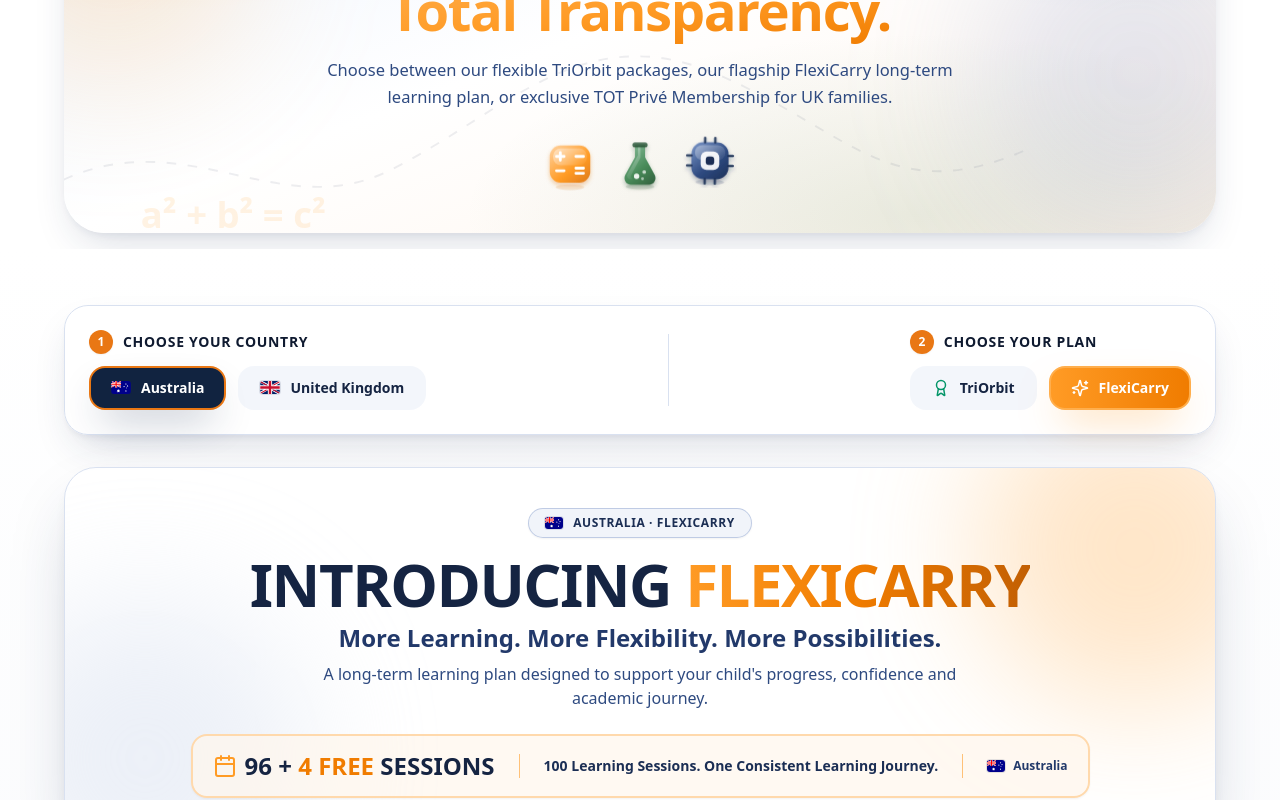
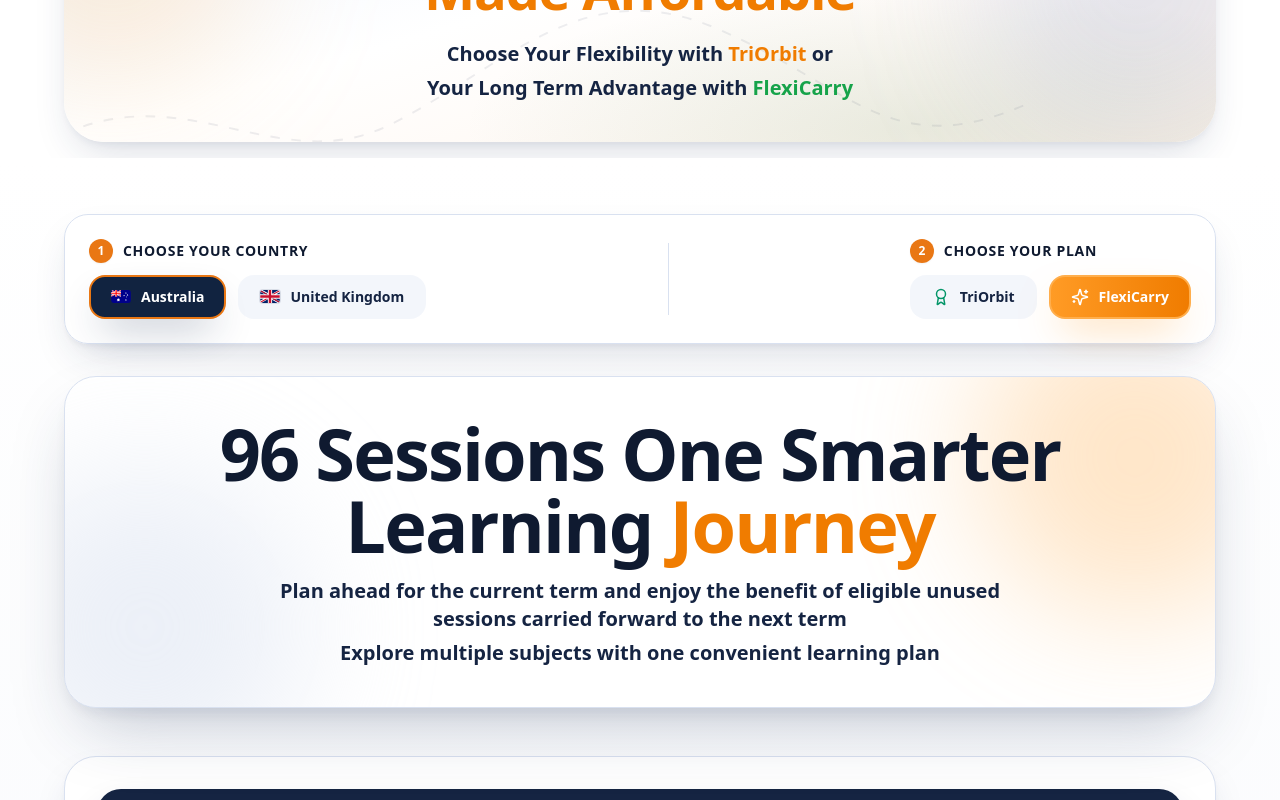
Before and after one commit to Lakshayg001/OnlyTeacher, a React (Vite) app: page /pricing in a window 1280 px wide. Shown: the part 320-1120 px from the top of the page. Built offline with nearby package versions, Linux system fonts and the light colour scheme.

Commit message:
feat(pricing): update Pricing PageHero and Australia FlexiCarry card to match Image 2 designs

```diff
--- a/src/components/layout/PageHero.tsx
+++ b/src/components/layout/PageHero.tsx
@@ -17,13 +17,13 @@ export default function PageHero({
  crumb,
  compact,
 }: {
- eyebrow?: string;
+ eyebrow?: ReactNode;
  title: ReactNode;
  accent?: string;
- sub?: string;
+ sub?: ReactNode;
  icons?: ClayIconName[];
  children?: ReactNode;
- crumb: string;
+ crumb?: string;
  compact?: boolean;
 }) {
  return (
@@ -38,13 +38,17 @@ export default function PageHero({
      </div>
 
      <div className="relative flex flex-col items-center text-center">
+      {crumb && (
        <nav className="mb-5 flex items-center gap-1.5 text-[12px] font-bold text-navy-400">
         <Link to="/" className="hover:text-amber-600">Home</Link>
         <ChevronRight className="h-3.5 w-3.5" />
         <span className="text-navy-700">{crumb}</span>
        </nav>
+      )}
 
-      {eyebrow && <Eyebrow>{eyebrow}</Eyebrow>}
+      {eyebrow && (
+       typeof eyebrow === 'string' ? <Eyebrow>{eyebrow}</Eyebrow> : eyebrow
+      )}
 
       <motion.h1
        initial={{ opacity: 0, y: 20 }}
@@ -57,16 +61,17 @@ export default function PageHero({
       </motion.h1>
 
       {sub && (
-       <motion.p
+       <motion.div
         initial={{ opacity: 0, y: 18 }}
         animate={{ opacity: 1, y: 0 }}
         transition={{ duration: 0.6, delay: 0.1 }}
         className="mt-5 max-w-2xl text-[16.5px] leading-relaxed text-navy-500"
        >
         {sub}
-       </motion.p>
+       </motion.div>
       )}
 
+      {icons && icons.length > 0 && (
        <div className="mt-7 flex items-center gap-4">
         {icons.map((n, i) => (
          <motion.div
@@ -81,6 +86,7 @@ export default function PageHero({
          </motion.div>
         ))}
        </div>
+      )}
 
       {children && <div className="mt-8 w-full">{children}</div>}
      </div>
--- a/src/pages/Pricing.tsx
+++ b/src/pages/Pricing.tsx
@@ -102,13 +102,31 @@ export default function Pricing() {
   return (
     <>
       <PageHero
-        crumb="Pricing"
-        eyebrow="Transparent & Flexible Tuition"
-        title="More Learning."
-        accent="Total Transparency."
-        sub="Choose between our flexible TriOrbit packages, our flagship FlexiCarry long-term learning plan, or exclusive TOT Privé Membership for UK families."
-        icons={['math', 'science', 'technology']}
         compact
+        icons={[]}
+        eyebrow={
+          <div className="inline-flex items-center justify-center rounded-full border border-amber-200/80 bg-white/90 px-6 py-2 shadow-sm backdrop-blur-sm">
+            <span className="text-xs sm:text-sm font-black uppercase tracking-widest text-[#F07C00]">
+              TRANSPARENT &amp; FLEXIBLE TUITION
+            </span>
+          </div>
+        }
+        title={
+          <span className="font-display font-black text-navy-900 tracking-tight leading-[1.12]">
+            Global Learning<br />
+            <span className="text-[#F07C00]">Made Affordable</span>
+          </span>
+        }
+        sub={
+          <div className="space-y-1.5 text-center">
+            <p className="font-display text-base sm:text-lg md:text-xl font-bold text-navy-800 leading-relaxed">
+              Choose Your Flexibility with <span className="text-[#F07C00] font-black">TriOrbit</span> or
+            </p>
+            <p className="font-display text-base sm:text-lg md:text-xl font-bold text-navy-800 leading-relaxed">
+              Your Long Term Advantage with <span className="text-[#16A34A] font-black">FlexiCarry</span>
+            </p>
+          </div>
+        }
       />
 
       <section className="relative overflow-hidden py-8 sm:py-14 bg-gradient-to-b from-white via-cloud to-white">
@@ -333,9 +351,9 @@ export default function Pricing() {
                         </p>
                       )}
                     </>
-                  ) : selectedPlanType === 'flexicarry' && selectedCountry === 'GB' ? (
+                  ) : (
                     <>
-                      {/* UK FlexiCarry (Image 2) */}
+                      {/* FlexiCarry for AU and GB (Image 2) */}
                       <h1 className="font-display text-4xl sm:text-5xl md:text-6xl lg:text-7xl font-black tracking-tight text-navy-900 leading-tight">
                         96 Sessions One Smarter Learning{' '}
                         <span className="text-[#F07C00]">Journey</span>
@@ -349,78 +367,6 @@ export default function Pricing() {
                           Explore multiple subjects with one convenient learning plan
                         </p>
                       </div>
-                    </>
-                  ) : (
-                    <>
-                      {/* Country Pill badge with flag */}
-                      <div className="mb-4 inline-flex items-center gap-2.5 rounded-full border border-navy-200/80 bg-navy-50/80 px-4 py-1.5 shadow-sm">
-                        <Flag code={country.flagCode} size={18} />
-                        <span className="text-xs font-black uppercase tracking-wider text-navy-700">
-                          {country.countryName} ·{' '}
-                          {selectedPlanType === 'flexicarry' ? 'FlexiCarry' : 'TriOrbit'}
-                          {selectedCountry === 'AE' &&
-                            ` (${uaeCurriculum === 'international' ? 'IB/British/American' : 'ICSE/CBSE'})`}
-                        </span>
-                      </div>
-
-                      {selectedPlanType === 'flexicarry' ? (
-                        <>
-                          <h1 className="font-display text-3xl font-extrabold uppercase tracking-tight text-navy-800 sm:text-4xl md:text-5xl lg:text-6xl">
-                            INTRODUCING{' '}
-                            <span className="bg-gradient-to-r from-amber-500 via-amber-600 to-amber-700 bg-clip-text text-transparent">
-                              FLEXICARRY
-                            </span>
-                          </h1>
-                          <p className="mt-2 text-lg font-extrabold text-navy-600 sm:text-xl md:text-2xl">
-                            {country.flexiSubtitle}
-                          </p>
-                          <p className="mt-2 max-w-2xl text-sm font-medium text-navy-500 sm:text-base">
-                            {country.flexiDescription}
-                          </p>
-
-                          {/* Highlight Sessions Box (from reference) */}
-                          <div className="mt-6 flex flex-wrap items-center justify-center gap-4 rounded-2xl border-2 border-amber-200 bg-amber-50/70 px-5 py-3.5 shadow-sm sm:gap-6">
-                            <div className="flex items-center gap-2 font-display text-xl font-black text-navy-800 sm:text-2xl">
-                              <Calendar className="h-6 w-6 text-amber-500 shrink-0" />
-                              <span>
-                                96 + <span className="text-amber-600">4 FREE</span> SESSIONS
-                              </span>
-                            </div>
-                            <div className="hidden h-6 w-px bg-amber-300 sm:block" />
-                            <div className="text-xs sm:text-sm font-extrabold text-navy-700">
-                              100 Learning Sessions. One Consistent Learning Journey.
-                            </div>
-                            <div className="hidden h-6 w-px bg-amber-300 sm:block" />
-                            <div className="flex items-center gap-2 text-xs font-bold text-navy-600">
-                              <Flag code={country.flagCode} size={18} />
-                              <span>{country.countryName}</span>
-                            </div>
-                          </div>
-                        </>
-                      ) : (
-                        <>
-                          <h1 className="font-display text-3xl font-extrabold uppercase tracking-tight text-navy-800 sm:text-4xl md:text-5xl lg:text-6xl">
-                            {selectedCountry === 'AE' ? (
-                              <>
-                                FIND THE RIGHT{' '}
-                                <span className="text-amber-600">LEARNING PLAN</span> FOR YOUR CHILD
-                              </>
-                            ) : (
-                              <>
-                                <span className="text-amber-600">{country.countryName.toUpperCase()}</span>{' '}
-                                ONLINE TUITION PLANS
-                              </>
-                            )}
-                          </h1>
-                          <p className="mt-2 text-lg font-extrabold text-navy-600 sm:text-xl md:text-2xl">
-                            {country.standardSubtitle}
-                          </p>
-                          <div className="mt-5 inline-flex items-center gap-3 rounded-2xl border border-[#0284C7]/30 bg-[#0284C7]/10 px-5 py-2.5 text-xs font-bold text-[#0369A1] sm:text-sm">
-                            <Sparkles className="h-4 w-4 text-[#0284C7] shrink-0" />
-                            <span>{country.standardBanner}</span>
-                          </div>
-                        </>
-                      )}
                     </>
                   )}
                 </div>
```
Lines whose indentation alone changed are shown as unchanged.
